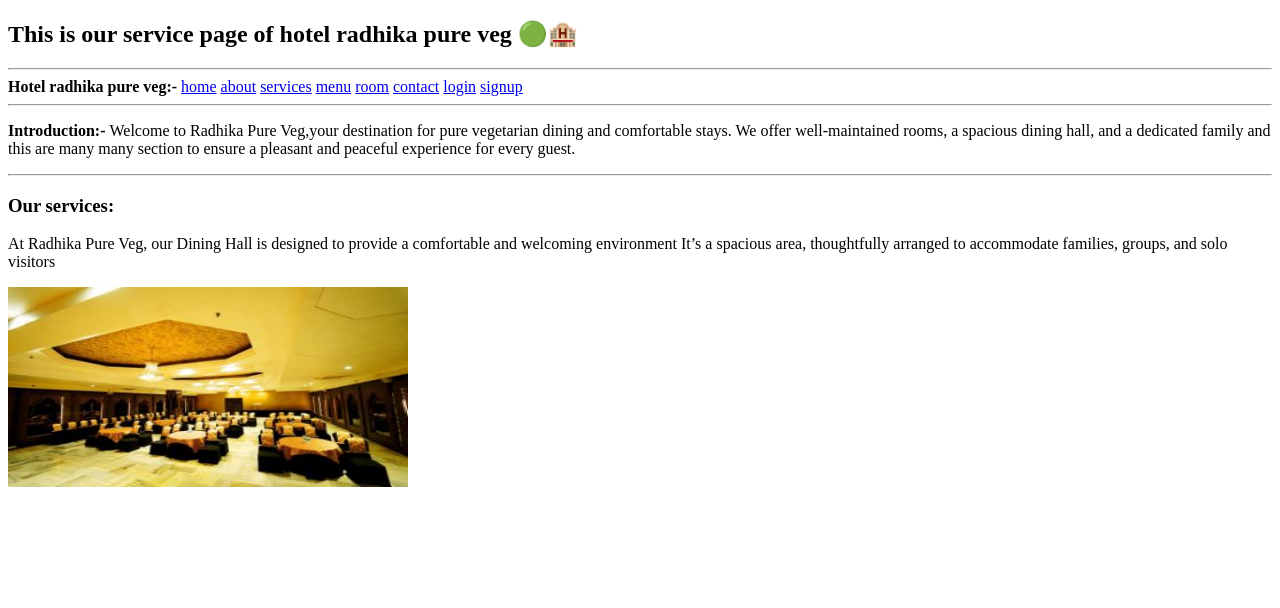
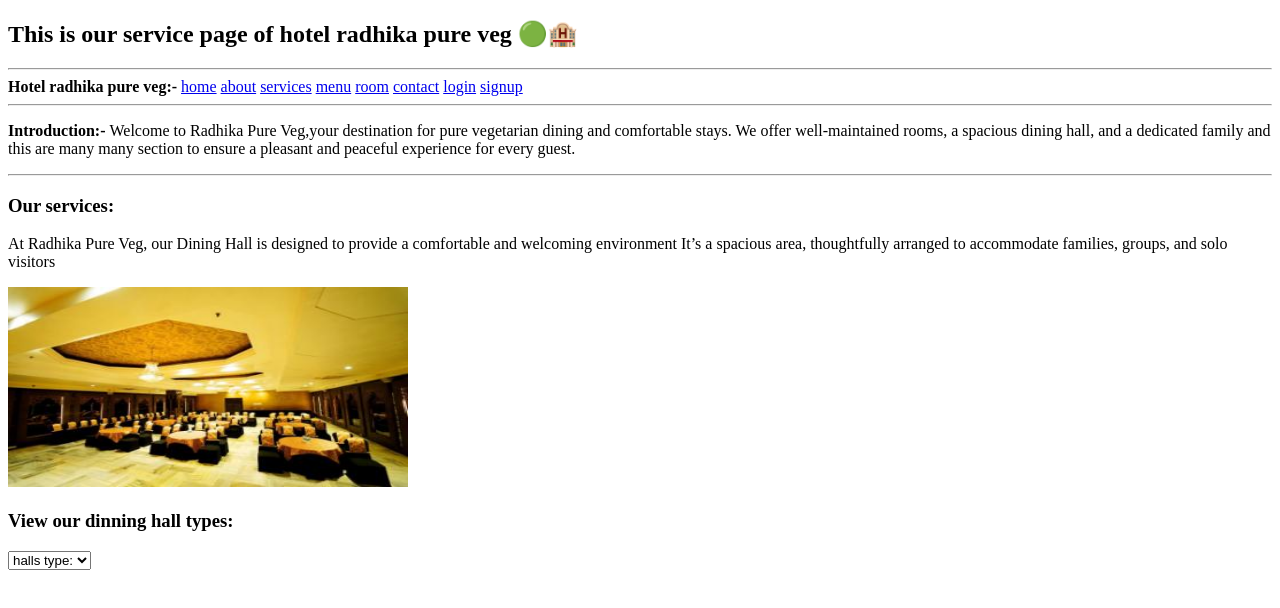
Before and after one commit to shreyasdidolkar/Hotal-management-.html.project-, a plain HTML site: page pages/services.html in a window 1280 px wide. Drawn offline with Linux system fonts and the light colour scheme.

Commit message:
dinning hall types are added

```diff
--- a/pages/services.html
+++ b/pages/services.html
@@ -29,7 +29,13 @@
     <p>At Radhika Pure Veg, our Dining Hall is designed to provide a comfortable and welcoming environment
         It’s a spacious area, thoughtfully arranged to accommodate families, groups, and solo visitors</p>
     <img src="./../images/radhika dinning.jpg" alt="hotel services" height="200" width="400" />
-
+    <h3>View our dinning hall types:</h3>
+    <label for="choose dinning"></label>
+    <select id="select hall types">
+        <option>halls type:</option>
+        <option>normal</option>
+        <option>luxerious</option>
+        <option>family</option>
 
 </body>
 
```
